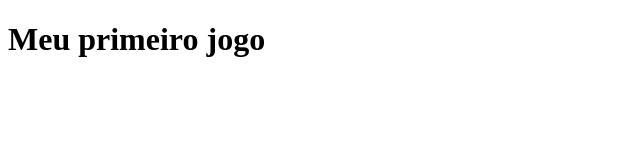
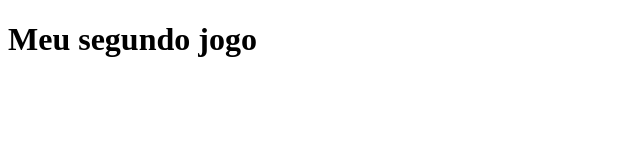
Before and after one commit to animus-corpus/mobgameee, a plain HTML site: page index.html in a window 1280 px wide. Shown: the whole page, without its empty margins (0-640 px from the left). Drawn offline with Linux system fonts and the light colour scheme.

Commit message:
O titulo foi mudado

```diff
--- a/index.html
+++ b/index.html
@@ -6,6 +6,6 @@
     <title>Document</title>
 </head>
 <body>
-    <h1>Meu primeiro jogo</h1>
+    <h1>Meu segundo jogo</h1>
 </body>
 </html>
```
